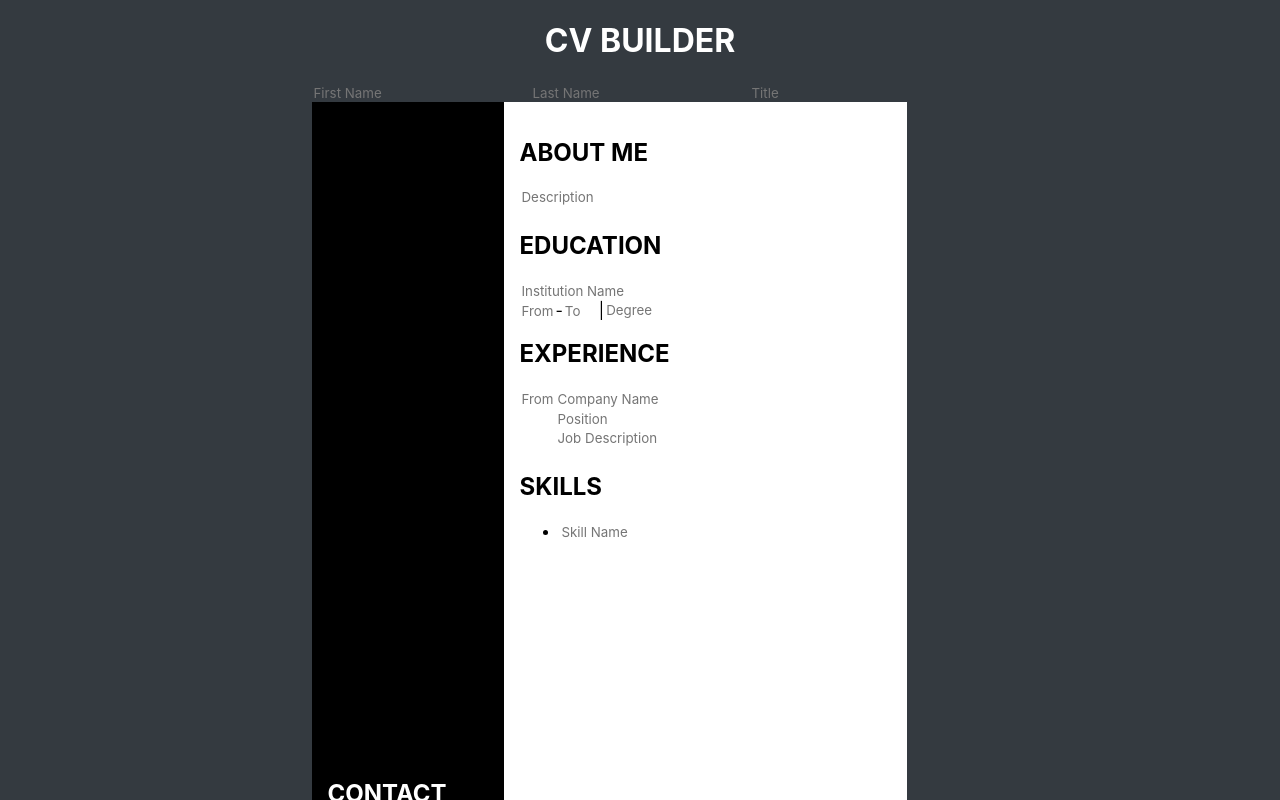
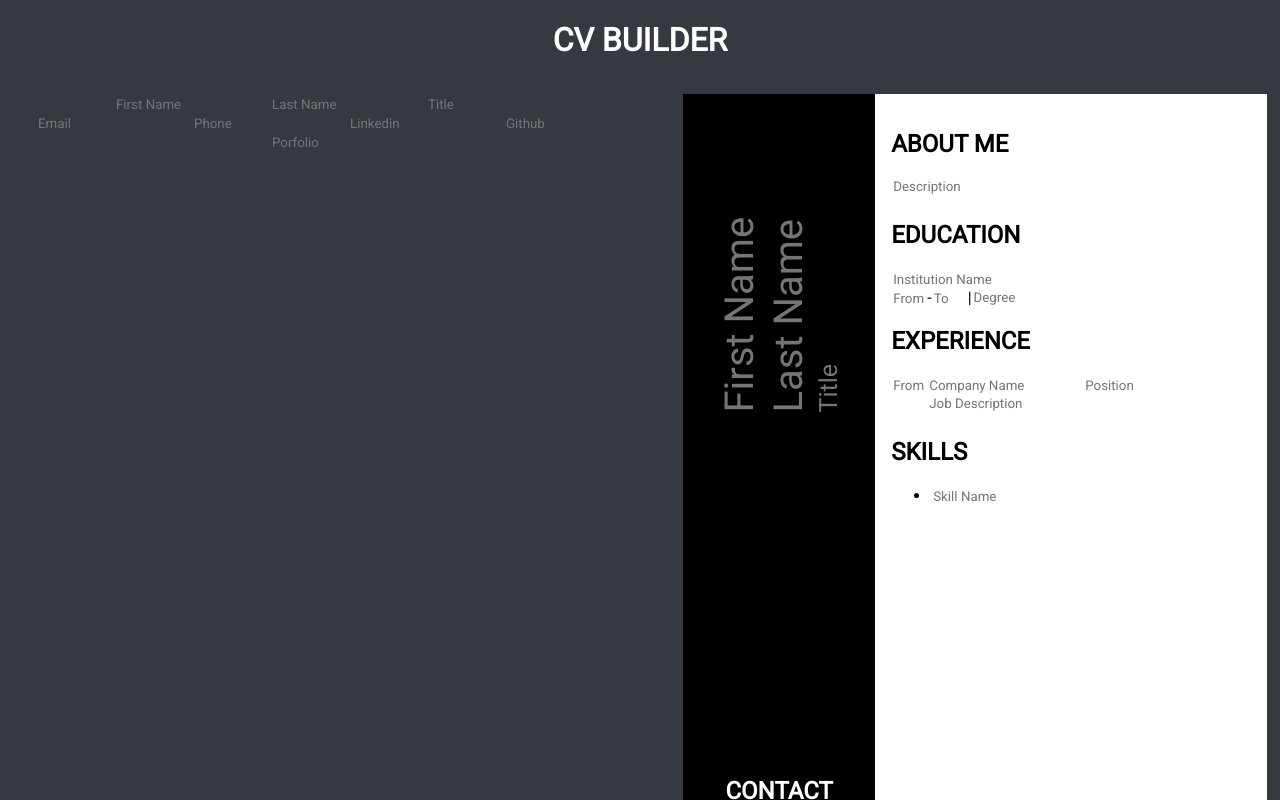
Before and after one commit to fernandobouchet/cv-project, a React (Create React App) app: page / in a window 1280 px wide. Shown: the top 800 px of the page. Built offline with nearby package versions, Linux system fonts and the light colour scheme.

Commit message:
Added contact info and other fixes

```diff
--- a/public/index.html
+++ b/public/index.html
@@ -1,14 +1,15 @@
 <!DOCTYPE html>
 <html lang="en">
+
 <head>
   <meta charset="utf-8" />
   <link rel="icon" href="%PUBLIC_URL%/favicon.ico" />
   <meta name="viewport" content="width=device-width, initial-scale=1" />
   <meta name="theme-color" content="#000000" />
-    <meta
-      name="description"
-      content="Web site created using create-react-app"
-    />
+  <meta name="description" content="Web site created using create-react-app" />
+  <style>
+    @import url('https://fonts.googleapis.com/css2?family=Roboto:wght@100;300;400&display=swap');
+  </style>
   <link rel="apple-touch-icon" href="%PUBLIC_URL%/logo192.png" />
   <!--
       manifest.json provides metadata used when your web app is installed on a
@@ -26,6 +27,7 @@
     -->
   <title>React App</title>
 </head>
+
 <body>
   <noscript>You need to enable JavaScript to run this app.</noscript>
   <div id="root"></div>
@@ -40,4 +42,5 @@
       To create a production bundle, use `npm run build` or `yarn build`.
     -->
 </body>
+
 </html>
--- a/src/components/CVPreview/Contact.js
+++ b/src/components/CVPreview/Contact.js
@@ -41,6 +41,8 @@ class Contact extends Component {
               className="form-left-input"
               onChange={this.handleChange}
               placeholder="Email"
+              disabled={true}
+              defaultValue={this.props.general.contactData.email}
             ></input>
             <input
               type="text"
@@ -48,6 +50,8 @@ class Contact extends Component {
               className="form-left-input"
               onChange={this.handleChange}
               placeholder="Phone"
+              disabled={true}
+              defaultValue={this.props.general.contactData.phone}
             ></input>
             <input
               type="text"
@@ -55,6 +59,8 @@ class Contact extends Component {
               className="form-left-input"
               onChange={this.handleChange}
               placeholder="Linkedin"
+              disabled={true}
+              defaultValue={this.props.general.contactData.linkedin}
             ></input>
             <input
               type="text"
@@ -62,6 +68,8 @@ class Contact extends Component {
               className="form-left-input"
               onChange={this.handleChange}
               placeholder="Github"
+              disabled={true}
+              defaultValue={this.props.general.contactData.github}
             ></input>
             <input
               type="text"
@@ -69,6 +77,8 @@ class Contact extends Component {
               className="form-left-input"
               onChange={this.handleChange}
               placeholder="Porfolio"
+              disabled={true}
+              defaultValue={this.props.general.contactData.porfolio}
             ></input>
           </form>
         </div>
--- a/src/components/CVPreview/General.js
+++ b/src/components/CVPreview/General.js
@@ -4,13 +4,34 @@ class General extends Component {
   render() {
     return (
       <div className="general-container main">
-        {this.props.general.generalData.generalData && (
-          <div className="form-left">
-            <h2>{this.props.general.generalData.generalData.firstName}</h2>
-            <h2>{this.props.general.generalData.generalData.lastName}</h2>
-            <h3>{this.props.general.generalData.generalData.title}</h3>
+        <form autoComplete="off" className="form-left">
+          <input
+            type="text"
+            name="firstName"
+            className="form-left-input"
+            placeholder="First Name"
+            disabled={true}
+            defaultValue={this.props.general.generalData.firstName.toUpperCase()}
+          ></input>
+          <input
+            type="text"
+            name="lastName"
+            className="form-left-input"
+            placeholder="Last Name"
+            disabled={true}
+            defaultValue={this.props.general.generalData.lastName.toUpperCase()}
+          ></input>
+          <div id="title-div">
+            <input
+              type="text"
+              name="title"
+              placeholder="Title"
+              className="form-left-input"
+              disabled={true}
+              defaultValue={this.props.general.generalData.title.toUpperCase()}
+            ></input>
           </div>
-        )}
+        </form>
       </div>
     );
   }
--- a/src/components/CVPreview/MainCV.js
+++ b/src/components/CVPreview/MainCV.js
@@ -12,7 +12,7 @@ class MainCV extends Component {
       <div id="cv-container">
         <div id="main-left">
           <General general={this.props.allData} />
-          <Contact />
+          <Contact general={this.props.allData} />
         </div>
         <div id="main-right">
           <About />
--- /dev/null
+++ b/src/components/Forms/Form_Contact.js
@@ -0,0 +1,99 @@
+import React, { Component } from "react";
+
+class FormContact extends Component {
+  constructor(props) {
+    super(props);
+
+    this.state = {
+      contactData: {
+        email: "",
+        phone: "",
+        linkedin: "",
+        github: "",
+        porfolio: "",
+      },
+    };
+  }
+
+  handleChange = (e) => {
+    this.setState(
+      {
+        contactData: {
+          ...this.state.contactData,
+          [e.target.name]: e.target.value,
+        },
+      },
+      () => this.props.generalInfo(this.state)
+    );
+  };
+
+  onSubmitTask = (e) => {
+    this.setState({
+      contactData: {
+        email: "",
+        phone: "",
+        linkedin: "",
+        github: "",
+        porfolio: "",
+      },
+    });
+  };
+
+  render() {
+    const { contactData } = this.state;
+
+    return (
+      <div className="general-form-container">
+        <form autoComplete="off">
+          <input
+            type="text"
+            name="email"
+            onChange={(e) => {
+              this.handleChange(e);
+            }}
+            value={contactData.email}
+            placeholder="Email"
+          ></input>
+          <input
+            type="text"
+            name="phone"
+            onChange={(e) => {
+              this.handleChange(e);
+            }}
+            value={contactData.phone}
+            placeholder="Phone"
+          ></input>
+          <input
+            type="text"
+            name="linkedin"
+            onChange={(e) => {
+              this.handleChange(e);
+            }}
+            value={contactData.linkedin}
+            placeholder="Linkedin"
+          ></input>
+          <input
+            type="text"
+            name="github"
+            onChange={(e) => {
+              this.handleChange(e);
+            }}
+            value={contactData.github}
+            placeholder="Github"
+          ></input>
+          <input
+            type="text"
+            name="porfolio"
+            onChange={(e) => {
+              this.handleChange(e);
+            }}
+            value={contactData.porfolio}
+            placeholder="Porfolio"
+          ></input>
+        </form>
+      </div>
+    );
+  }
+}
+
+export default FormContact;
--- a/src/components/Forms/Form.js
+++ b/src/components/Forms/Form_General.js
@@ -1,6 +1,6 @@
 import React, { Component } from "react";
 
-class Form extends Component {
+class FormGeneral extends Component {
   constructor(props) {
     super(props);
 
@@ -31,6 +31,7 @@ class Form extends Component {
         firstName: "",
         lastName: "",
         title: "",
+        phone: "",
       },
     });
   };
@@ -74,4 +75,4 @@ class Form extends Component {
   }
 }
 
-export default Form;
+export default FormGeneral;
--- a/src/components/Forms/MainForm.js
+++ b/src/components/Forms/MainForm.js
@@ -1,11 +1,13 @@
 import React, { Component } from "react";
-import Form from "./Form";
+import FormContact from "./Form_Contact";
+import FormGeneral from "./Form_General";
 
 class MainForm extends Component {
   render() {
     return (
       <div id="form-container">
-        <Form generalInfo={this.props.getAllData} />
+        <FormGeneral generalInfo={this.props.getAllData} />
+        <FormContact generalInfo={this.props.getAllData} />
       </div>
     );
   }
--- a/src/components/Main.js
+++ b/src/components/Main.js
@@ -13,27 +13,34 @@ class Main extends Component {
           lastName: "",
           title: "",
         },
+        contactData: {
+          email: "",
+          phone: "",
+          linkedin: "",
+          github: "",
+          porfolio: "",
+        },
       },
     };
   }
 
   updateState = (data) => {
-    console.log(data);
     this.setState({
       mainData: {
         ...this.state.mainData,
-        generalData: { ...data },
+        ...data,
       },
     });
+    console.log(this.state);
   };
 
   render() {
     const { mainData } = this.state;
     return (
-      <>
+      <div id="main-container">
         <MainForm getAllData={this.updateState} />
         <MainCV allData={mainData} />
-      </>
+      </div>
     );
   }
 }
--- a/src/components/SubmitButton.js
+++ b/src/components/SubmitButton.js
@@ -4,7 +4,6 @@ class SubmitButton extends Component {
   render() {
     return (
       <div>
-        <button type="submit">Load Example</button>
         <button type="submit">Reset</button>
         <button type="button">Download PDF</button>
       </div>
--- a/src/styles/index.css
+++ b/src/styles/index.css
@@ -1,27 +1,12 @@
 body {
   margin: 0;
-  font-family: -apple-system, BlinkMacSystemFont, "Segoe UI", "Roboto", "Oxygen",
-    "Ubuntu", "Cantarell", "Fira Sans", "Droid Sans", "Helvetica Neue",
-    sans-serif;
-  -webkit-font-smoothing: antialiased;
-  -moz-osx-font-smoothing: grayscale;
-  font-weight: 400;
+  font-family: "Roboto", sans-serif;
   display: flex;
+  text-align: center;
   flex-direction: column;
   align-items: center;
   justify-content: center;
   background-color: #343a40;
-}
-
-code {
-  font-family: source-code-pro, Menlo, Monaco, Consolas, "Courier New",
-    monospace;
-}
-
-#root {
-  display: flex;
-  flex-direction: column;
-  text-align: center;
 }
 
 #header-container {
@@ -63,7 +48,6 @@ textarea {
   background-color: black;
   color: white;
   padding: 1rem;
-  text-align: initial;
 }
 
 .general-container {
@@ -71,18 +55,14 @@ textarea {
   margin-top: 10rem;
 }
 
-.general-container h2 {
-  margin: 0;
+.general-container form input {
   font-size: 40px;
   width: 20rem;
-  font-weight: 400;
 }
 
-.general-container h3 {
-  margin: 0;
+#title-div input {
   font-size: 25px;
   width: 20rem;
-  font-weight: 400;
 }
 
 #main-right {
@@ -113,3 +93,8 @@ textarea {
 #experience-form {
   display: flex;
 }
+
+#main-container {
+  display: flex;
+  padding: 1%;
+}
```
Also changed, not shown: src/setupTests.js (deleted, +0 -5 lines), 1 other file (tests, documents, lock files or other folders). Lines whose indentation alone changed are shown as unchanged.
